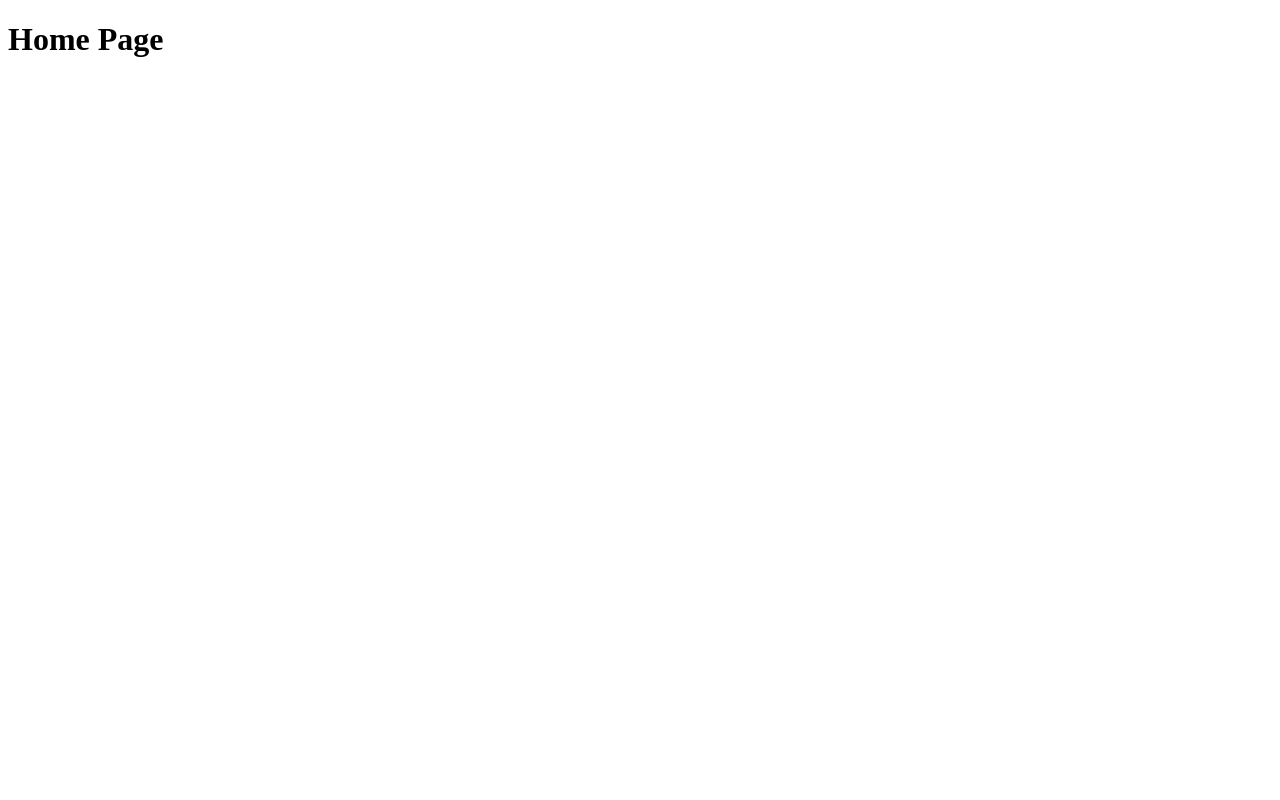
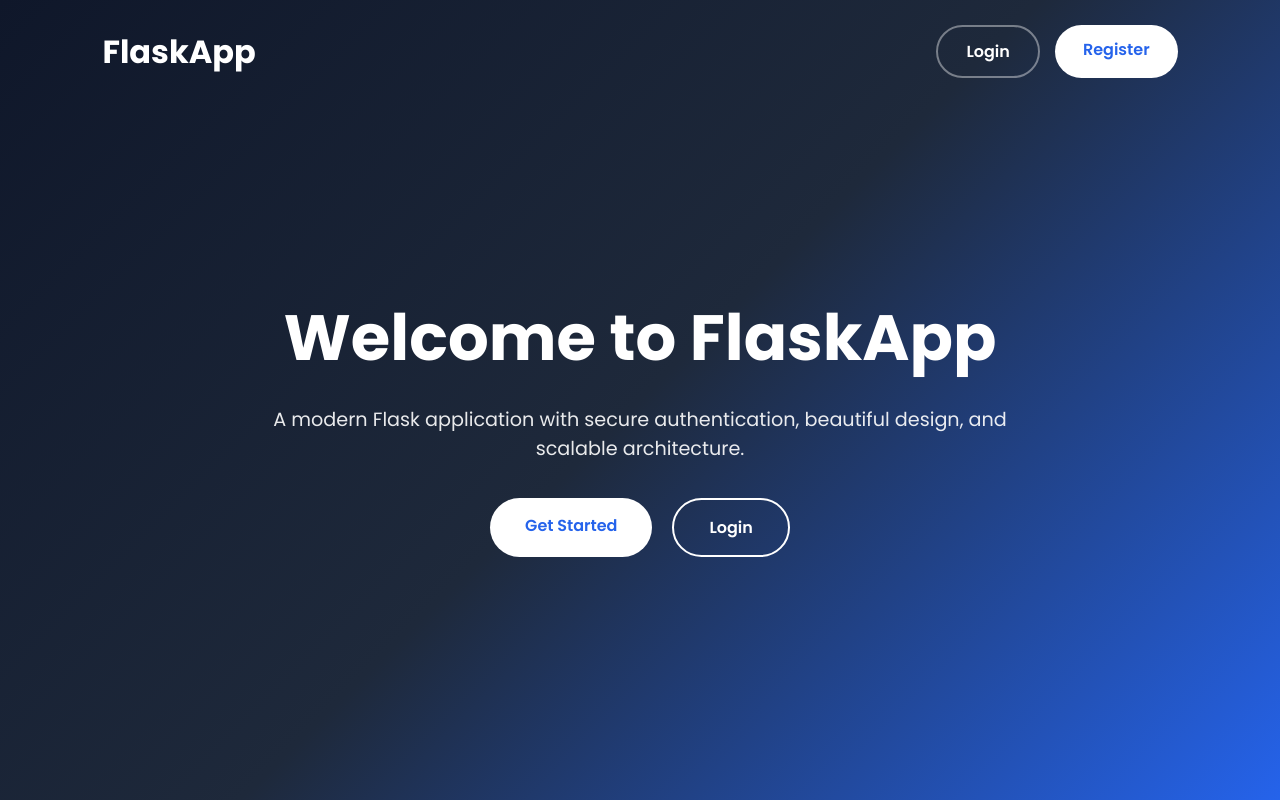
Before and after one commit to Cyber-Akshat/Flask-Project, a Flask app: page / in a window 1280 px wide. Before the commit the page is almost empty. Run offline with Flask 3, Linux system fonts and the light colour scheme.

Commit message:
Designed the html website

```diff
--- a/app.py
+++ b/app.py
@@ -1,13 +1,18 @@
 from flask import Flask, render_template
-import sqlite3
 
 app = Flask(__name__)
 
-#app
-@app.route('/')
-def hello_world():  # put application's code here
+@app.route("/")
+def home():
     return render_template("home.html")
 
+@app.route("/login")
+def login():
+    return render_template("login.html")
 
-if __name__ == '__main__':
-    app.run()
+@app.route("/register")
+def register():
+    return render_template("register.html")
+
+if __name__ == "__main__":
+    app.run(debug=True)
--- a/templates/home.html
+++ b/templates/home.html
@@ -1,16 +1,144 @@
-{% extends "base.html" %}
-
-{% block content %}
-	<h1>Home Page</h1>
-{% endblock %}
-
-<!--<!DOCTYPE html>
+<!DOCTYPE html>
 <html lang="en">
 <head>
     <meta charset="UTF-8">
-    <title>Title</title>
+    <meta name="viewport" content="width=device-width, initial-scale=1.0">
+    <title>My Flask App</title>
+
+    <link href="https://fonts.googleapis.com/css2?family=Poppins:wght@300;400;500;600;700&display=swap" rel="stylesheet">
+
+    <style>
+        *{
+            margin:0;
+            padding:0;
+            box-sizing:border-box;
+            font-family:'Poppins',sans-serif;
+        }
+
+        body{
+            min-height:100vh;
+            background:linear-gradient(135deg,#0f172a,#1e293b,#2563eb);
+            color:white;
+        }
+
+        nav{
+            display:flex;
+            justify-content:space-between;
+            align-items:center;
+            padding:25px 8%;
+        }
+
+        .logo{
+            font-size:2rem;
+            font-weight:700;
+        }
+
+        .buttons{
+            display:flex;
+            gap:15px;
+        }
+
+        .btn{
+            text-decoration:none;
+            padding:12px 28px;
+            border-radius:50px;
+            font-weight:600;
+            transition:.3s;
+        }
+
+        .login{
+            color:white;
+            border:2px solid rgba(255,255,255,.4);
+        }
+
+        .register{
+            background:white;
+            color:#2563eb;
+        }
+
+        .btn:hover{
+            transform:translateY(-3px);
+        }
+
+        .hero{
+            display:flex;
+            justify-content:center;
+            align-items:center;
+            text-align:center;
+            min-height:80vh;
+            padding:20px;
+        }
+
+        .hero-content{
+            max-width:800px;
+        }
+
+        h1{
+            font-size:4rem;
+            margin-bottom:20px;
+        }
+
+        p{
+            font-size:1.2rem;
+            margin-bottom:35px;
+            opacity:.9;
+        }
+
+        .hero-actions{
+            display:flex;
+            justify-content:center;
+            gap:20px;
+        }
+
+        .hero-actions a{
+            text-decoration:none;
+            padding:15px 35px;
+            border-radius:50px;
+            font-weight:600;
+        }
+
+        .primary{
+            background:white;
+            color:#2563eb;
+        }
+
+        .secondary{
+            border:2px solid white;
+            color:white;
+        }
+    </style>
 </head>
 <body>
 
+<nav>
+    <div class="logo">FlaskApp</div>
+
+    <div class="buttons">
+        <a href="{{ url_for('login') }}" class="btn login">Login</a>
+        <a href="{{ url_for('register') }}" class="btn register">Register</a>
+    </div>
+</nav>
+
+<section class="hero">
+    <div class="hero-content">
+        <h1>Welcome to FlaskApp</h1>
+
+        <p>
+            A modern Flask application with secure authentication,
+            beautiful design, and scalable architecture.
+        </p>
+
+        <div class="hero-actions">
+            <a href="{{ url_for('register') }}" class="primary">
+                Get Started
+            </a>
+
+            <a href="{{ url_for('login') }}" class="secondary">
+                Login
+            </a>
+        </div>
+    </div>
+</section>
+
 </body>
-</html>-->
+</html>
```
